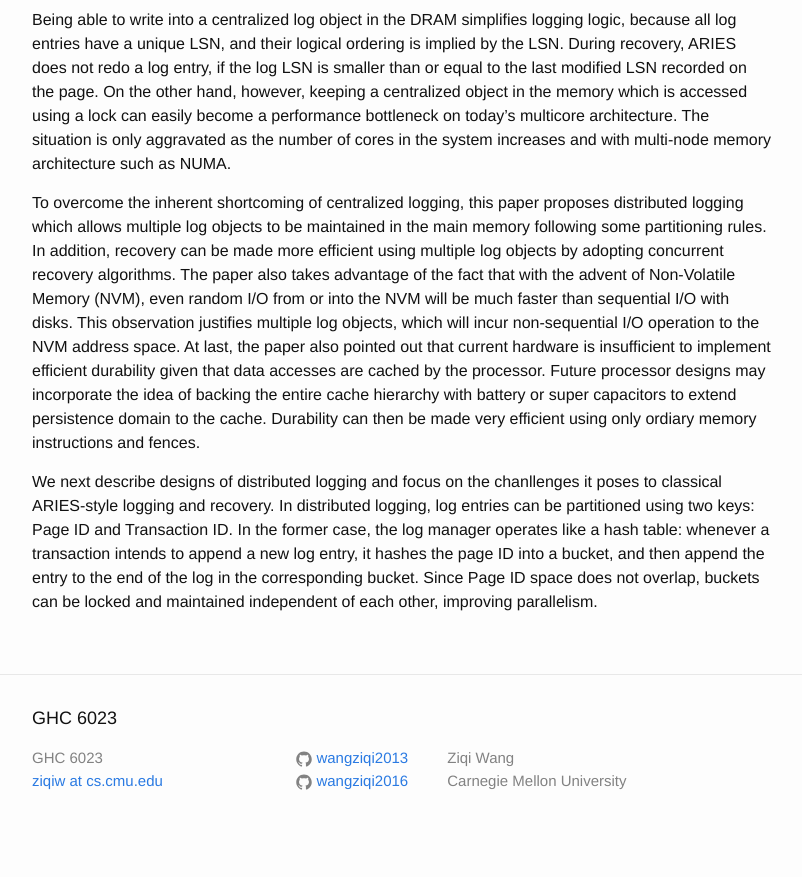
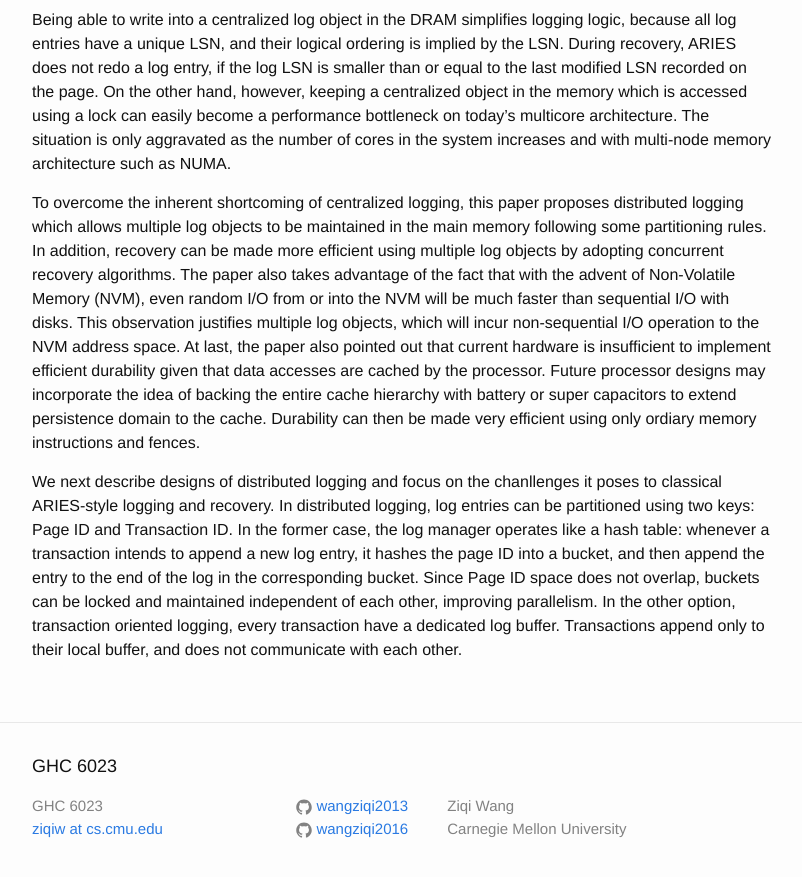
Before and after one commit to wangziqi2013/wangziqi2013.github.io, a Jekyll site: the page built from _posts/2019-02-01-Scalable-Logging_through-Emerging-Non-Volatile-Memory.markdown, in a window 1280 px wide and 900 px high, scrolled down 1114 px. Shown: the top 877 px of the window, without its empty margins (238-1040 px from the left). Built offline with Jekyll 4.4.1, drawn with Linux system fonts in a browser that asks for light colours; before the commit the page ends 1966 px from its top, so only the background shows below that.

Commit message:
Adding transactional logging

```diff
--- a/_posts/2019-02-01-Scalable-Logging_through-Emerging-Non-Volatile-Memory.markdown
+++ b/_posts/2019-02-01-Scalable-Logging_through-Emerging-Non-Volatile-Memory.markdown
@@ -59,3 +59,5 @@ and recovery. In distributed logging, log entries can be partitioned using two k
 former case, the log manager operates like a hash table: whenever a transaction intends to append a new log entry, it
 hashes the page ID into a bucket, and then append the entry to the end of the log in the corresponding bucket. Since
 Page ID space does not overlap, buckets can be locked and maintained independent of each other, improving parallelism.
+In the other option, transaction oriented logging, every transaction have a dedicated log buffer. Transactions append only
+to their local buffer, and does not communicate with each other.
```
